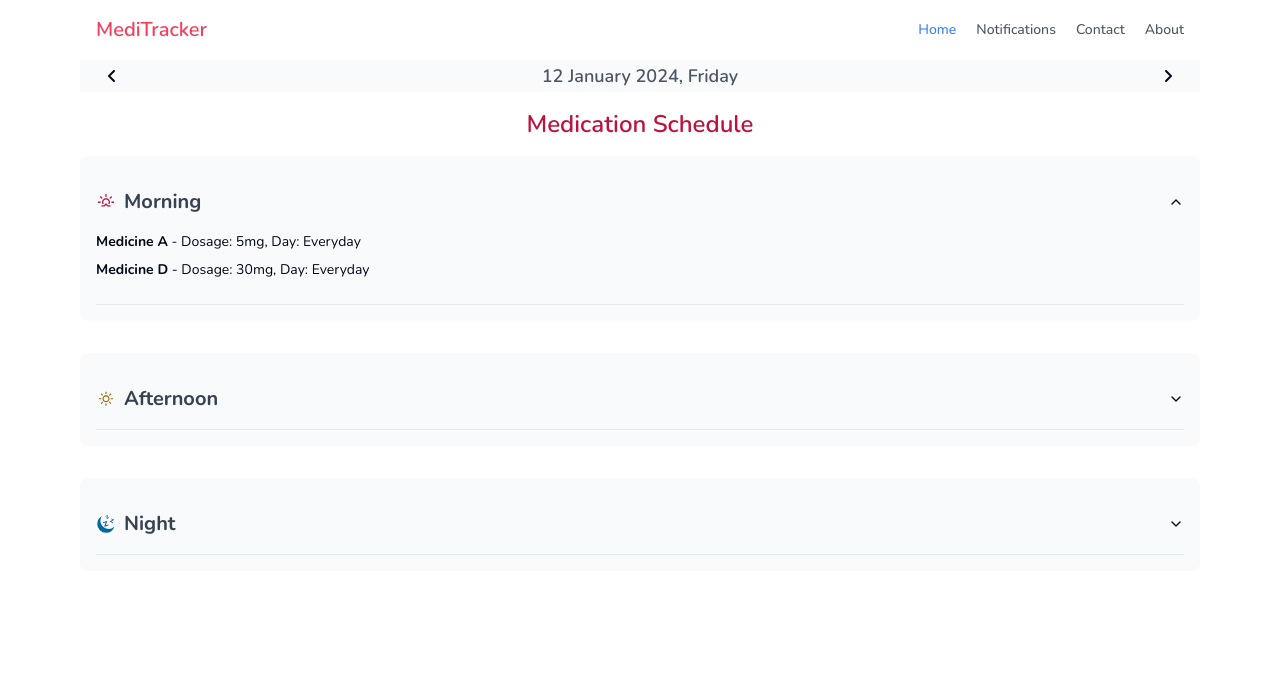
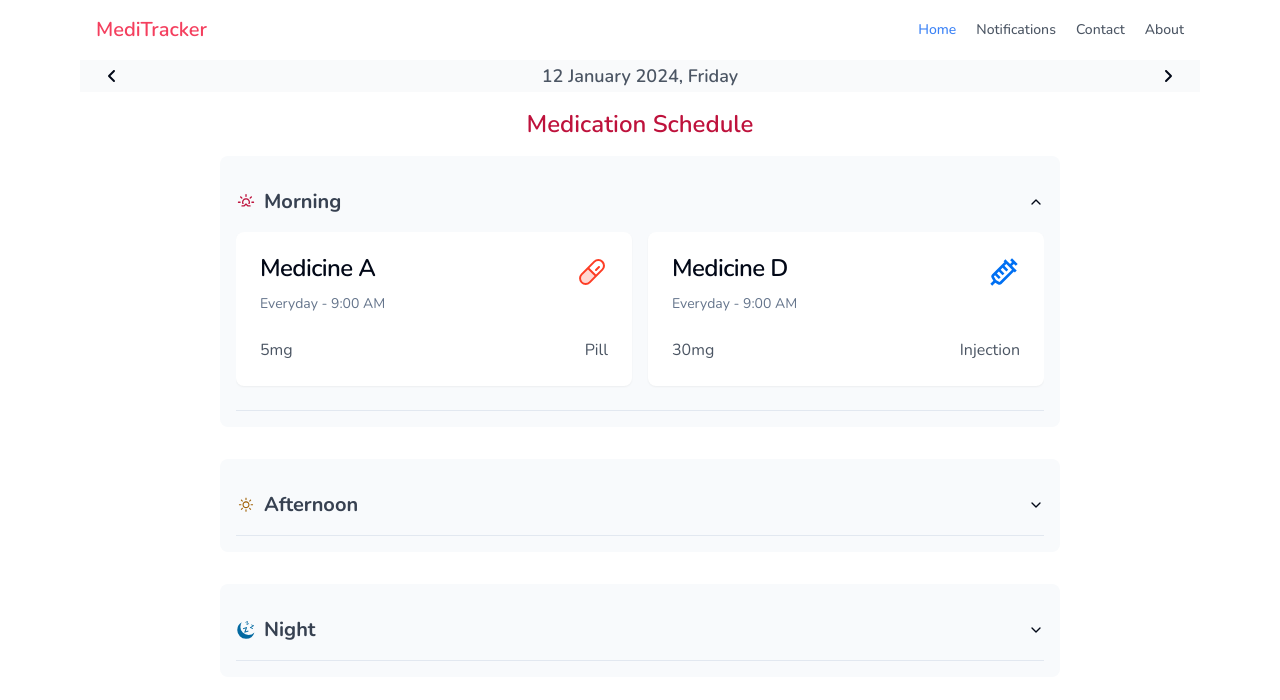
Before and after one commit to kabhinav577/medi-track, a Next.js app: page / in a window 1280 px wide. Both pictures are taken after a click on the button "Morning". Shown: the top 700 px of the page. Built offline with nearby package versions, Linux system fonts and the light colour scheme.

Commit message:
Adding Card UI and Create MedicationDetail comp for showing data

```diff
--- /dev/null
+++ b/components/MedicationDetails.tsx
@@ -0,0 +1,59 @@
+'use client';
+
+import {
+  Card,
+  CardContent,
+  CardDescription,
+  CardFooter,
+  CardHeader,
+  CardTitle,
+} from '@/components/ui/card';
+import React from 'react';
+import { PiPillDuotone } from 'react-icons/pi';
+import { BiInjection } from 'react-icons/bi';
+import { TbMedicineSyrup } from 'react-icons/tb';
+import { FaTablets } from 'react-icons/fa';
+
+interface MedicationDetailsProps {
+  medication: any;
+}
+
+const MedicationDetails: React.FC<MedicationDetailsProps> = ({
+  medication,
+}) => {
+  return (
+    <>
+      <Card>
+        <CardHeader>
+          <CardTitle className="flex justify-between">
+            {medication.name}
+            {(medication.type === 'Pill' && (
+              <PiPillDuotone size={32} color="#FD3D25" />
+            )) ||
+              (medication.type === 'Syrup' && (
+                <TbMedicineSyrup size={32} color="red" />
+              )) ||
+              (medication.type === 'Injection' && (
+                <BiInjection size={32} color="#0070f3" />
+              )) ||
+              (medication.type === 'Tablet' && (
+                <FaTablets size={32} color="#0070f3" />
+              ))}
+          </CardTitle>
+          <CardDescription>
+            {medication.day}
+            {(medication.time === 'Morning' && ' - 9:00 AM') ||
+              (medication.time === 'Afternoon' && ' - 2:00 PM') ||
+              (medication.time === 'Night' && ' - 9:00 PM')}
+          </CardDescription>
+        </CardHeader>
+        <CardContent className="flex items-center justify-between">
+          <p className="text-base text-gray-600">{medication.dosage}</p>
+          <p className="text-base text-gray-600">{medication.type}</p>
+        </CardContent>
+      </Card>
+    </>
+  );
+};
+
+export default MedicationDetails;
--- a/components/MedicationSchedule.tsx
+++ b/components/MedicationSchedule.tsx
@@ -9,6 +9,7 @@
 } from '@/components/ui/accordion';
 import { WiSunrise, WiDaySunny } from 'react-icons/wi';
 import { GiNightSleep } from 'react-icons/gi';
+import MedicationDetails from './MedicationDetails';
 
 interface MedicationScheduleProps {
   date: Date;
@@ -52,7 +53,7 @@
       <h1 className="text-2xl font-semibold text-rose-700">
         Medication Schedule
       </h1>
-      <div className="w-full flex flex-col gap-8 items-center">
+      <div className="w-full md:w-[90%] xl:w-[75%] flex flex-col gap-8 items-center">
         {/* Morning Accordion */}
         <Accordion
           type="single"
@@ -67,13 +68,14 @@
               </div>
             </AccordionTrigger>
             <AccordionContent>
+              <div className="w-full flex flex-col items-center justify-center md:flex-row gap-4">
                 {morningMedication &&
                   morningMedication.map((medication: any) => (
-                  <div key={medication.id} className="mb-2">
-                    <strong>{medication.name}</strong> - Dosage:{' '}
-                    {medication.dosage}, Day: {medication.day}
+                    <div key={medication.id} className="mb-2 w-full">
+                      <MedicationDetails medication={medication} />
                     </div>
                   ))}
+              </div>
             </AccordionContent>
           </AccordionItem>
         </Accordion>
@@ -92,13 +94,14 @@
               </div>
             </AccordionTrigger>
             <AccordionContent>
+              <div className="w-full flex flex-col items-center justify-center md:flex-row gap-4">
                 {afternoonMedication &&
                   afternoonMedication.map((medication: any) => (
-                  <div key={medication.id} className="mb-2">
-                    <strong>{medication.name}</strong> - Dosage:{' '}
-                    {medication.dosage}, Day: {medication.day}
+                    <div key={medication.id} className="mb-2 w-full">
+                      <MedicationDetails medication={medication} />
                     </div>
                   ))}
+              </div>
             </AccordionContent>
           </AccordionItem>
         </Accordion>
@@ -117,13 +120,14 @@
               </div>
             </AccordionTrigger>
             <AccordionContent>
+              <div className="w-full flex flex-col items-center justify-center md:flex-row gap-4">
                 {nightMedication &&
                   nightMedication.map((medication: any) => (
-                  <div key={medication.id} className="mb-2">
-                    <strong>{medication.name}</strong> - Dosage:{' '}
-                    {medication.dosage}, Day: {medication.day}
+                    <div key={medication.id} className="mb-2 w-full">
+                      <MedicationDetails medication={medication} />
                     </div>
                   ))}
+              </div>
             </AccordionContent>
           </AccordionItem>
         </Accordion>
--- /dev/null
+++ b/components/ui/card.tsx
@@ -0,0 +1,86 @@
+import * as React from 'react';
+
+import { cn } from '@/lib/utils';
+
+const Card = React.forwardRef<
+  HTMLDivElement,
+  React.HTMLAttributes<HTMLDivElement>
+>(({ className, ...props }, ref) => (
+  <div
+    ref={ref}
+    className={cn(
+      'rounded-lg border bg-card text-card-foreground shadow-sm border-none',
+      className
+    )}
+    {...props}
+  />
+));
+Card.displayName = 'Card';
+
+const CardHeader = React.forwardRef<
+  HTMLDivElement,
+  React.HTMLAttributes<HTMLDivElement>
+>(({ className, ...props }, ref) => (
+  <div
+    ref={ref}
+    className={cn('flex flex-col space-y-1.5 p-6', className)}
+    {...props}
+  />
+));
+CardHeader.displayName = 'CardHeader';
+
+const CardTitle = React.forwardRef<
+  HTMLParagraphElement,
+  React.HTMLAttributes<HTMLHeadingElement>
+>(({ className, ...props }, ref) => (
+  <h3
+    ref={ref}
+    className={cn(
+      'text-2xl font-semibold leading-none tracking-tight',
+      className
+    )}
+    {...props}
+  />
+));
+CardTitle.displayName = 'CardTitle';
+
+const CardDescription = React.forwardRef<
+  HTMLParagraphElement,
+  React.HTMLAttributes<HTMLParagraphElement>
+>(({ className, ...props }, ref) => (
+  <p
+    ref={ref}
+    className={cn('text-sm text-muted-foreground', className)}
+    {...props}
+  />
+));
+CardDescription.displayName = 'CardDescription';
+
+const CardContent = React.forwardRef<
+  HTMLDivElement,
+  React.HTMLAttributes<HTMLDivElement>
+>(({ className, ...props }, ref) => (
+  <div ref={ref} className={cn('p-6 pt-0', className)} {...props} />
+));
+CardContent.displayName = 'CardContent';
+
+const CardFooter = React.forwardRef<
+  HTMLDivElement,
+  React.HTMLAttributes<HTMLDivElement>
+>(({ className, ...props }, ref) => (
+  <div
+    ref={ref}
+    className={cn('flex items-center p-6 pt-0', className)}
+    {...props}
+  />
+));
+CardFooter.displayName = 'CardFooter';
+
+export {
+  Card,
+  CardHeader,
+  CardFooter,
+  CardTitle,
+  CardDescription,
+  CardContent,
+};
--- a/data/index.js
+++ b/data/index.js
@@ -21,7 +21,7 @@
     dosage: '20mg',
     time: 'Night',
     day: 'Everyday',
-    type: 'Capsule',
+    type: 'Tablet',
   },
   {
     id: 4,
```
Lines whose indentation alone changed are shown as unchanged.
